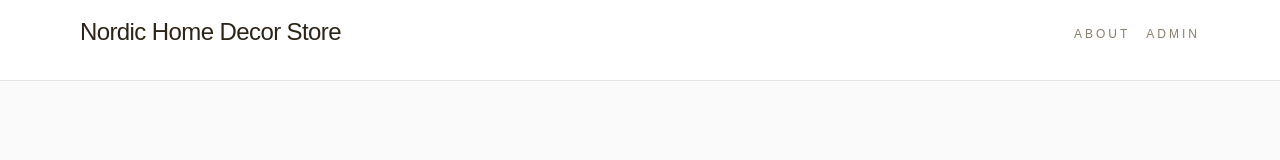
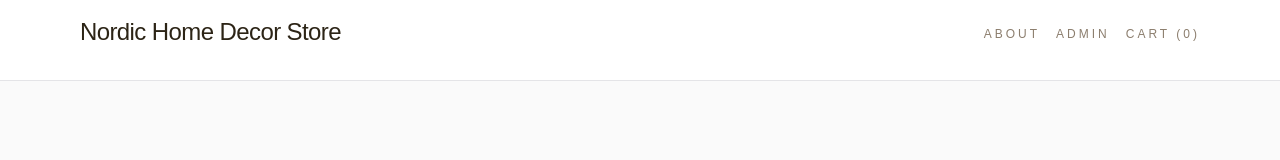
Before and after one commit to Nyukaa/ShopRAG, a Next.js app: page /about in a window 1280 px wide. Shown: the top 160 px of the page. Built offline with nearby package versions, Linux system fonts and the light colour scheme.

Commit message:
Add cart link to header and implement add to cart functionality in ProductCard

```diff
--- a/app/components/Header.tsx
+++ b/app/components/Header.tsx
@@ -1,6 +1,11 @@
+"use client";
+
 import Link from "next/link";
+import { useAppSelector } from "@/lib/hooks";
+import { selectCartCount } from "@/lib/features/cart/cartSlice";
 
 const Header: React.FC = () => {
+  const count = useAppSelector(selectCartCount);
   return (
     <header className="border-b border-zinc-200 dark:border-zinc-800 bg-white dark:bg-zinc-950">
       <div className="max-w-6xl mx-auto flex items-center justify-between p-4">
@@ -23,6 +28,12 @@ const Header: React.FC = () => {
           >
             Admin
           </Link>
+          <Link
+            href="/cart"
+            className="text-xs tracking-[0.25em] uppercase text-[#8C7E6E] mb-3 hover:text-black transition"
+          >
+            Cart ({count})
+          </Link>
         </nav>
       </div>
     </header>
--- a/app/components/ProductCard.tsx
+++ b/app/components/ProductCard.tsx
@@ -2,6 +2,8 @@
 "use client";
 
 import { type Product } from "@/lib/features/products/productSlice";
+import { useAppDispatch } from "@/lib/hooks";
+import { itemAdded } from "@/lib/features/cart/cartSlice";
 
 export function ProductCard({
   product,
@@ -12,6 +14,7 @@ export function ProductCard({
   onClick: () => void;
   highlight?: boolean;
 }) {
+  const dispatch = useAppDispatch();
   return (
     <li
       onClick={onClick}
@@ -64,6 +67,15 @@ export function ProductCard({
               : "In stock"}
           </span>
         </div>
+        <button
+          onClick={(e) => {
+            e.stopPropagation();
+            dispatch(itemAdded(product.id));
+          }}
+          className="w-full rounded-xl bg-[#2C2416] text-white text-xs py-2 tracking-widest uppercase hover:bg-[#4a3e2e] transition"
+        >
+          Add to cart
+        </button>
       </div>
     </li>
   );
```
